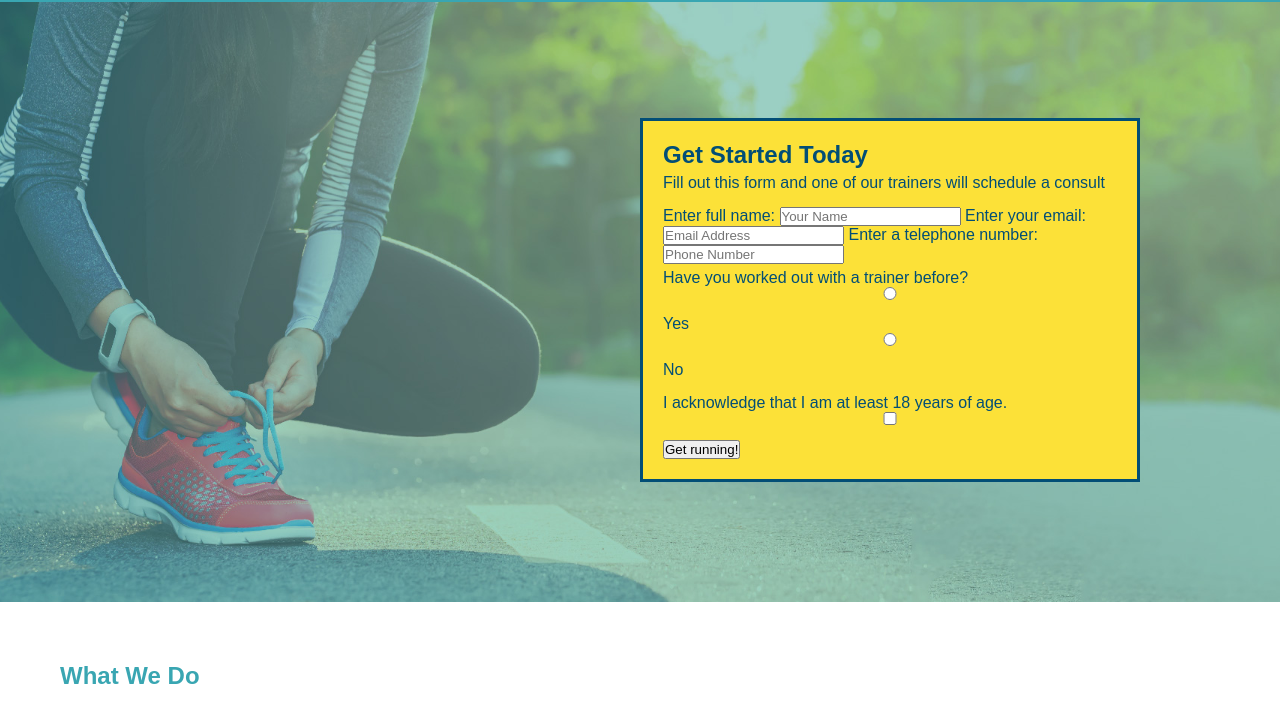
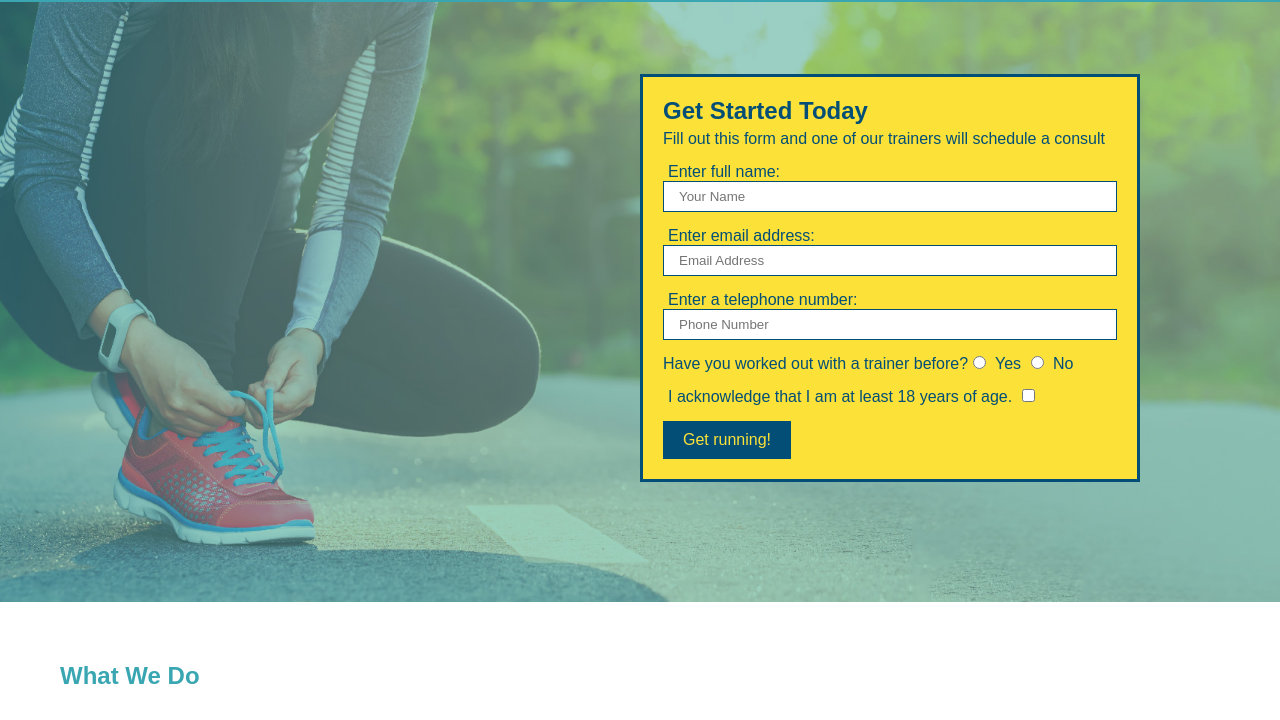
Before and after one commit to gsaaad/run-buddy, a plain HTML site: page index.html in a window 1280 px wide. Shown: the part 80-800 px from the top of the page. Drawn offline with Linux system fonts and the light colour scheme.

Commit message:
Finalized section/Form component

```diff
--- a/assets/css/style.css
+++ b/assets/css/style.css
@@ -98,11 +98,11 @@ section {
 /* Hero Style End */
 
 .hero-form {
-  color: #024e76;
+  border: 3px solid #024e76;
   background-color: #fce138;
   padding: 20px;
   width: 500px;
-  border: solid 3px #024e76;
+  color: #024e76;
   position: absolute;
   bottom: 120px;
   right: 140px;
@@ -114,9 +114,6 @@ section {
   font-size: 24px;
   margin: 0;
 }
-.hero-form p {
-  margin: 5px 0 15px 0;
-}
 .form-input {
   border: 1px solid #024e76;
   display: block;
@@ -125,3 +122,13 @@ section {
   width: 100%;
   margin-bottom: 15px;
 }
+.hero-form label {
+  margin: 0 5px;
+}
+.hero-form button {
+  color: #fce138;
+  background-color: #024e76;
+  border: none;
+  padding: 10px 20px;
+  font-size: 16px;
+}
--- a/index.html
+++ b/index.html
@@ -50,46 +50,41 @@
         -->
         <form>
           <label for="name">Enter full name:</label>
-          <input type="text" placeholder="Your Name" name="name" id="name" />
-          <label for="email">Enter your email:</label>
           <input
-            type="email"
+            type="text"
+            placeholder="Your Name"
+            name="name"
+            id="name"
+            class="form-input"
+          />
+          <label for="email">Enter email address:</label>
+          <input
+            type="text"
             placeholder="Email Address"
             name="email"
             id="email"
+            class="form-input"
           />
-          <label>Enter a telephone number:</label>
+          <label for="phone">Enter a telephone number:</label>
           <input
-            type="tel"
+            type="text"
             placeholder="Phone Number"
             name="phone"
             id="phone"
+            class="form-input"
           />
           <p>
             Have you worked out with a trainer before?
-            <input
-              class="form-input"
-              type="radio"
-              name="trainer-confirm"
-              id="trainer-yes"
-            />
+            <input type="radio" name="trainer-confirm" id="trainer-yes" />
             <label for="trainer-yes">Yes</label>
-            <input
-              class="form-input"
-              type="radio"
-              name="trainer-confirm"
-              id="trainer-no"
-            />
+            <input type="radio" name="trainer-confirm" id="trainer-no" />
             <label for="trainer-no">No</label>
           </p>
           <p>
-            <label>I acknowledge that I am at least 18 years of age.</label>
-            <input
-              class="form-input"
-              type="checkbox"
-              name="age-confirm"
-              id="checkbox"
-            />
+            <label for="checkbox">
+              I acknowledge that I am at least 18 years of age.
+            </label>
+            <input type="checkbox" name="checkpoint1" id="checkbox" />
           </p>
           <button type="submit">Get running!</button>
         </form>
```
